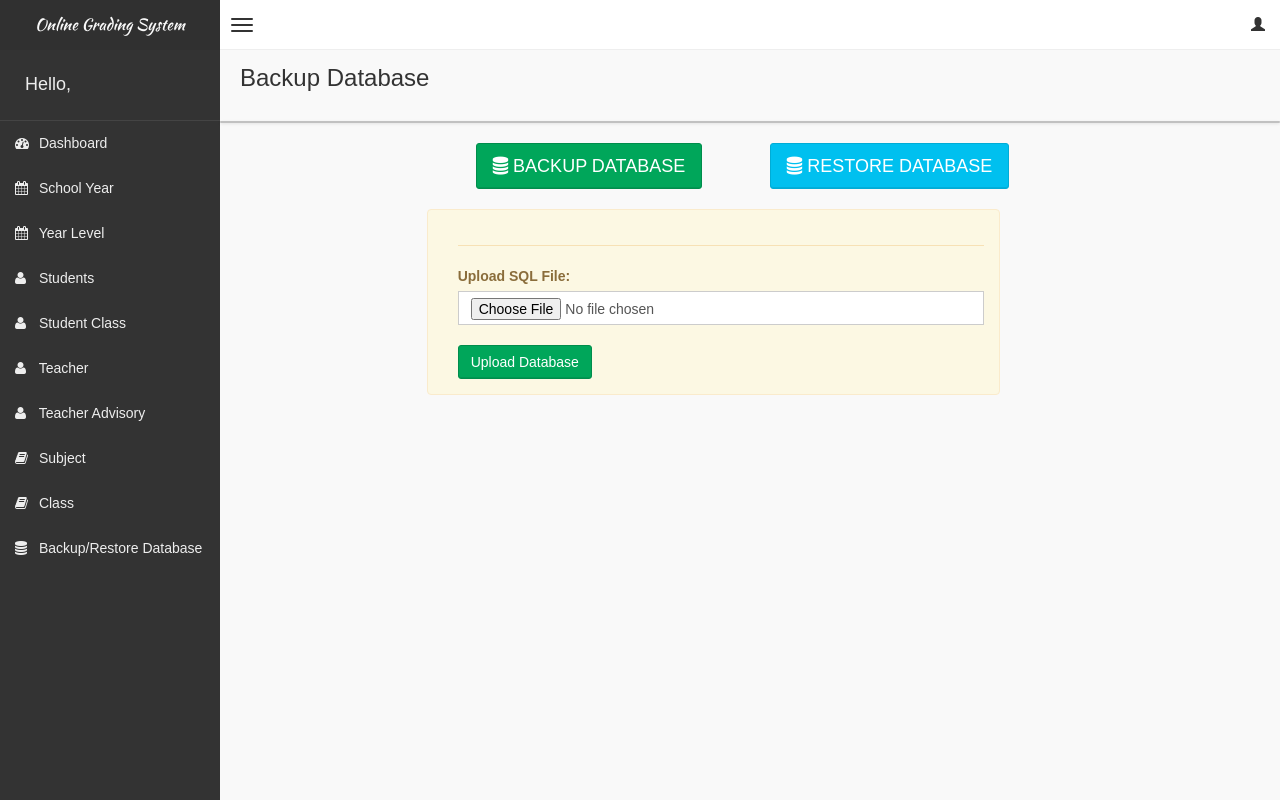
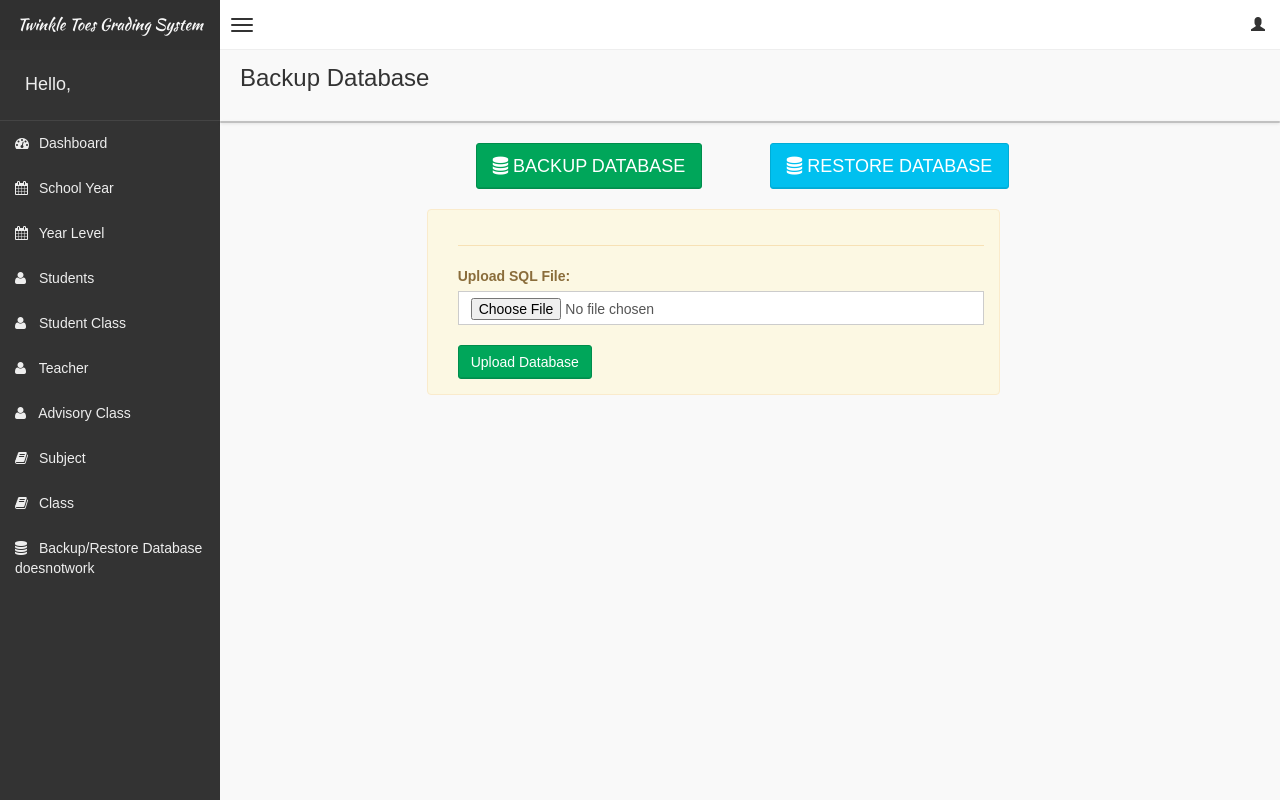
Before and after one commit to Smell17/sad-website, a PHP site: page /system/pages/backup/backup.php in a window 1280 px wide. Run offline with PHP 8.4, Linux system fonts and the light colour scheme; the visitor is signed in with stand-in values (Sample User, id 1); data that the repository does not hold is empty; some web fonts are replaced.

Commit message:
added minor details

```diff
--- a/grading/system/css/AdminLTE.css
+++ b/grading/system/css/AdminLTE.css
@@ -177,6 +177,9 @@ body > .header {
     margin-left: 0;
   }
 }
+
+
+
 /*
     By default the layout is not fixed but if you add the class .fixed to the body element
     the sidebar and the navbar will automatically become poisitioned fixed
--- a/grading/system/login.php
+++ b/grading/system/login.php
@@ -5,7 +5,7 @@ session_start();
 ?>
     <head>
         <meta charset="UTF-8">
-        <title>AdminLTE | Dashboard</title>
+        <title>Twinkle Toes Grading System</title>
         <meta content='width=device-width, initial-scale=1, maximum-scale=1, user-scalable=no' name='viewport'>
         <!-- bootstrap 3.0.2 -->
         <link href="css/bootstrap.min.css" rel="stylesheet" type="text/css" />
@@ -13,6 +13,7 @@ session_start();
         <link href="css/AdminLTE.css" rel="stylesheet" type="text/css" />
 
     </head>
+
     <body class="skin-black">
         <div class="container" style="margin-top:30px">
           <div class="col-md-4 col-md-offset-4">
@@ -28,7 +29,7 @@ session_start();
                   <label for="txt_password">Password</label>
                   <input type="password" class="form-control" style="border-radius:0px" name="txt_password" placeholder="Enter Password">
                 </div>
-                <button type="submit" class="btn btn-sm btn-primary" name="btn_login">Log in</button>
+                <button type="submit" class="btn btn-sm btn-primary" style="text-align: center" name="btn_login">Log in</button>
               </form>
             </div>
           </div>
--- a/grading/system/pages/header.php
+++ b/grading/system/pages/header.php
@@ -3,7 +3,7 @@
    echo  '<header class="header">
             <a href="#" class="logo">
                 <!-- Add the class icon to your logo image or logo icon to add the margining -->
-                Online Grading System
+                Twinkle Toes Grading System
             </a>
             <!-- Header Navbar: style can be found in header.less -->
             <nav class="navbar navbar-static-top" role="navigation">
--- a/grading/system/pages/sidebar-left.php
+++ b/grading/system/pages/sidebar-left.php
@@ -73,7 +73,7 @@
                             </li>
                             <li>
                                 <a href="../teacheradvisory/teacheradvisory.php">
-                                    <i class="fa fa-user"></i> <span>Teacher Advisory</span>
+                                    <i class="fa fa-user"></i> <span>Advisory Class</span>
                                 </a>
                             </li>
                             <li>
@@ -88,7 +88,7 @@
                             </li>
                             <li>
                                 <a href="../backup/backup.php">
-                                    <i class="fa fa-database"></i> <span>Backup/Restore Database</span>
+                                    <i class="fa fa-database"></i> <span>Backup/Restore Database doesnotwork</span>
                                 </a>
                             </li>';
                         }
```
